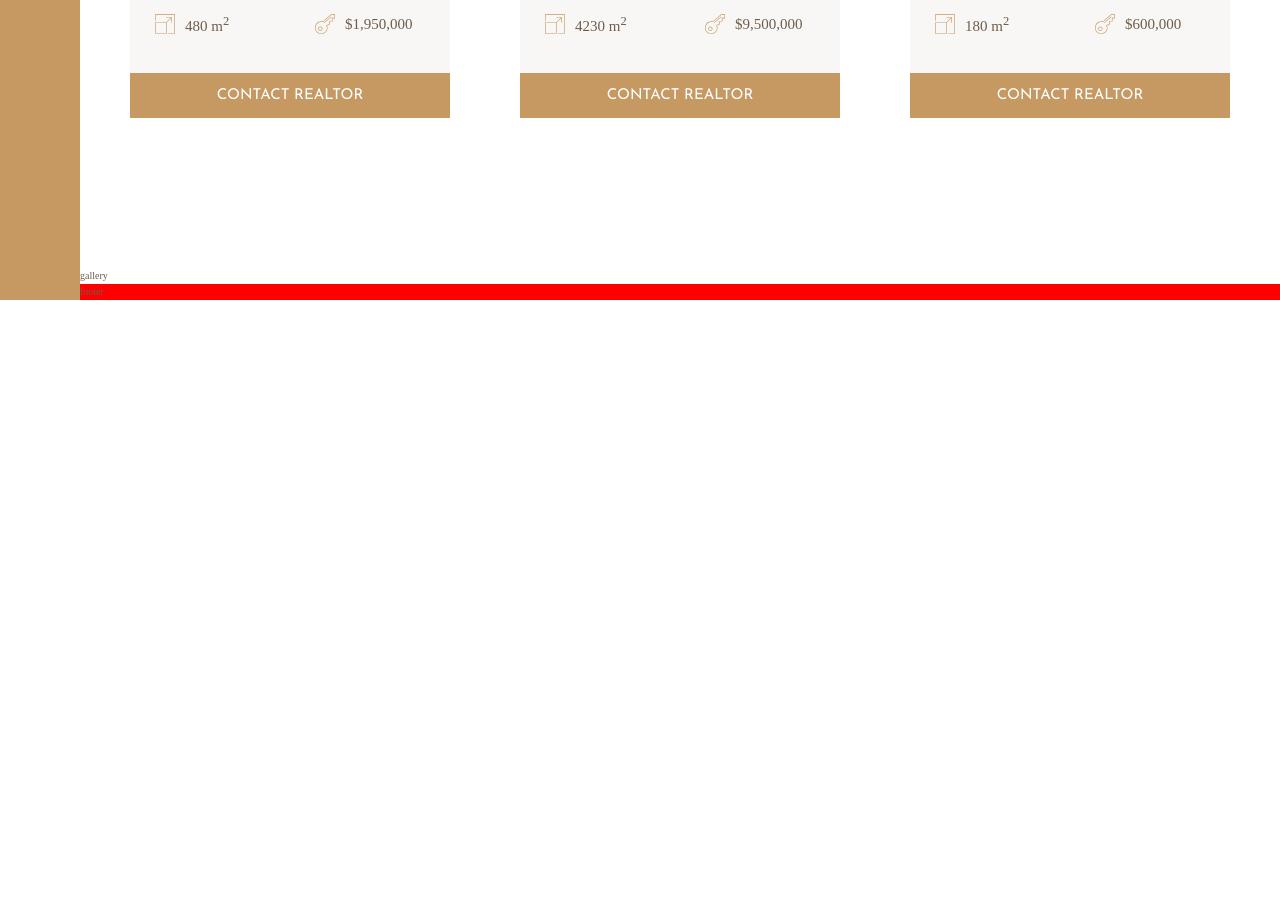
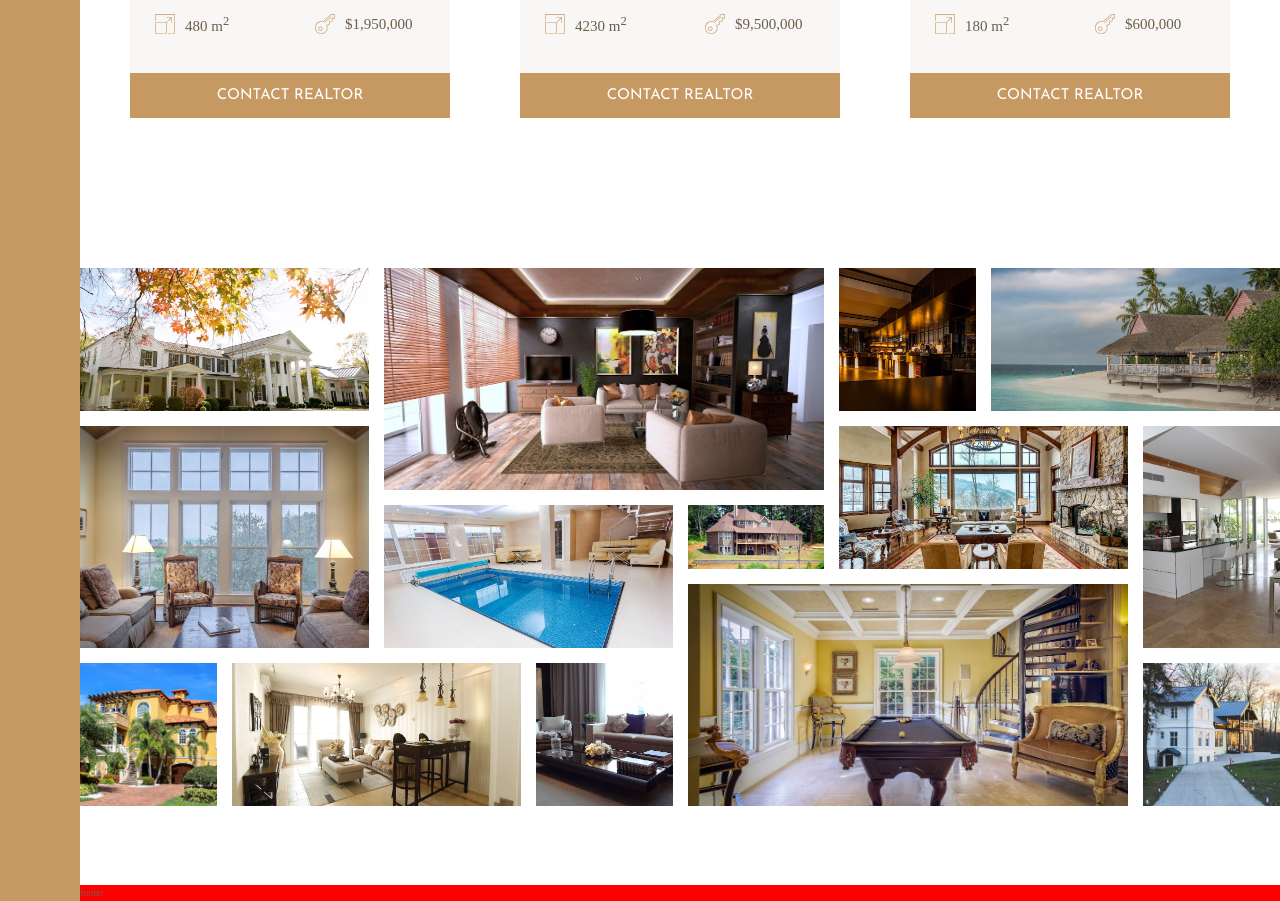
Before and after one commit to HimanshuDotcom/nexter, a website: page index.html in a window 1280 px wide. Shown: the part 2732-3633 px from the top of the page. Before the commit the page ends 3032 px from the top, so only its background shows below. Drawn offline with Linux system fonts and the light colour scheme.

Commit message:
gallery section added

```diff
--- a/index.html
+++ b/index.html
@@ -300,7 +300,21 @@
         </section>
 
         <section class="gallery">
-            gallery
+            <!-- Figure elements for object fit property -->
+            <figure class="gallery__item gallery__item--1"><img src="img/gal-1.jpeg" alt="Gallery image 1" class="gallery__img"></figure>
+            <figure class="gallery__item gallery__item--2"><img src="img/gal-2.jpeg" alt="Gallery image 2" class="gallery__img"></figure>
+            <figure class="gallery__item gallery__item--3"><img src="img/gal-3.jpeg" alt="Gallery image 3" class="gallery__img"></figure>
+            <figure class="gallery__item gallery__item--4"><img src="img/gal-4.jpeg" alt="Gallery image 4" class="gallery__img"></figure>
+            <figure class="gallery__item gallery__item--5"><img src="img/gal-5.jpeg" alt="Gallery image 5" class="gallery__img"></figure>
+            <figure class="gallery__item gallery__item--6"><img src="img/gal-6.jpeg" alt="Gallery image 6" class="gallery__img"></figure>
+            <figure class="gallery__item gallery__item--7"><img src="img/gal-7.jpeg" alt="Gallery image 7" class="gallery__img"></figure>
+            <figure class="gallery__item gallery__item--8"><img src="img/gal-8.jpeg" alt="Gallery image 8" class="gallery__img"></figure>
+            <figure class="gallery__item gallery__item--9"><img src="img/gal-9.jpeg" alt="Gallery image 9" class="gallery__img"></figure>
+            <figure class="gallery__item gallery__item--10"><img src="img/gal-10.jpeg" alt="Gallery image 10" class="gallery__img"></figure>
+            <figure class="gallery__item gallery__item--11"><img src="img/gal-11.jpeg" alt="Gallery image 11" class="gallery__img"></figure>
+            <figure class="gallery__item gallery__item--12"><img src="img/gal-12.jpeg" alt="Gallery image 12" class="gallery__img"></figure>
+            <figure class="gallery__item gallery__item--13"><img src="img/gal-13.jpeg" alt="Gallery image 13" class="gallery__img"></figure>
+            <figure class="gallery__item gallery__item--14"><img src="img/gal-14.jpeg" alt="Gallery image 14" class="gallery__img"></figure>
         </section>
 
         <footer class="footer">
--- a/sass/_gallery.scss
+++ b/sass/_gallery.scss
@@ -2,4 +2,89 @@
     background-color: $color-primary;
     grid-column: full-start / full-end;
     background-color: #fff;
+    display: grid;
+    grid-template-columns: repeat(8, 1fr);
+    gap: 1.5rem;
+    grid-template-rows: repeat(8, 5vw);
+
+    &__item {
+
+        &--1 {
+            grid-row: 1 / 3;
+            grid-column: 1 / 3;
+        }
+
+        &--2 {
+            grid-row: 1 / 4;
+            grid-column: 3 / 6;
+        }
+
+        &--3 {
+            grid-row: 1 / 3;
+            grid-column: 6 / 7;
+        }
+
+        &--4 {
+            grid-row: 1 / span 2; // 1 / 3
+            grid-column: 7 / -1;
+        }
+
+        &--5 {
+            grid-row: 3 / span 3;
+            grid-column: 1 / span 2;
+        }
+
+        &--6 {
+            grid-row: 4 / span 2;
+            grid-column: 3 / span 2;
+        }
+
+        &--7 {
+            grid-row: 4 / 5;
+            grid-column: 5 / 6;
+        }
+
+        &--8 {
+            grid-row: 3 / span 2;
+            grid-column: 6 / span 2;
+        }
+
+        &--9 {
+            grid-row: 3 / span 3;
+            grid-column: 8 / -1;
+        }
+
+        &--10 {
+            grid-row: 6 / span 2;
+            grid-column: 1 / 2;
+        }
+
+        &--11 {
+            grid-row: 6 / span 2;
+            grid-column: 2 / span 2;
+        }
+
+        &--12 {
+            grid-row: 6 / span 2;
+            grid-column: 4 / 5;
+        }
+
+        &--13 {
+            grid-row: 5 / span 3;
+            grid-column: 5 / span 3;
+        }
+
+        &--14 {
+            grid-row: 6 / span 2;
+            grid-column: 8 / -1;
+        }
+
+    }
+
+    &__img {
+        width: 100%;
+        height: 100%;
+        object-fit: cover;
+        display: block;
+    }
 }
```
Also changed, not shown: css/style.css.
